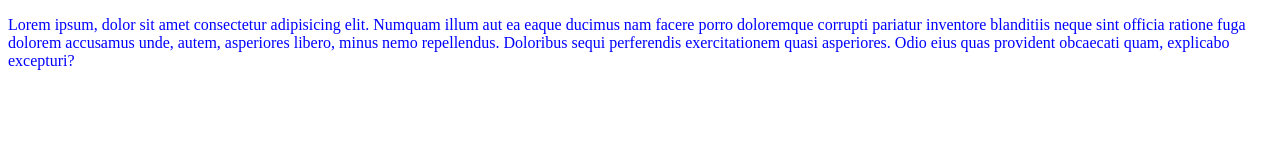
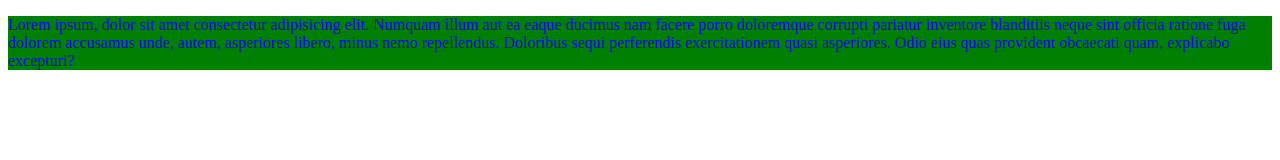
Before and after one commit to Rohan636-create/my_internal_css, a plain HTML site: page index.html in a window 1280 px wide. Drawn offline with Linux system fonts and the light colour scheme.

Commit message:
1 file modified

```diff
--- a/index.html
+++ b/index.html
@@ -7,7 +7,7 @@
   <title>Document</title>
   <style>
     p{
-      color:blue;
+      color:blue; background-color:green;
     }
   </style>
 </head>
```
